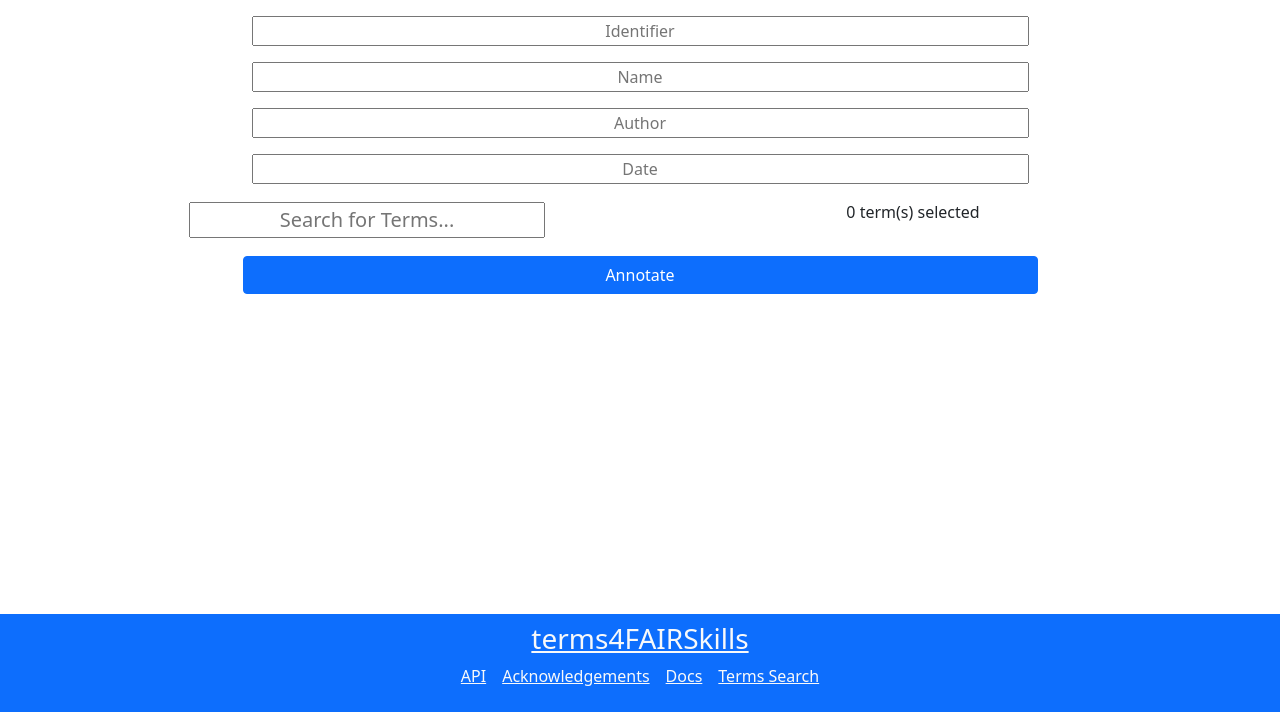
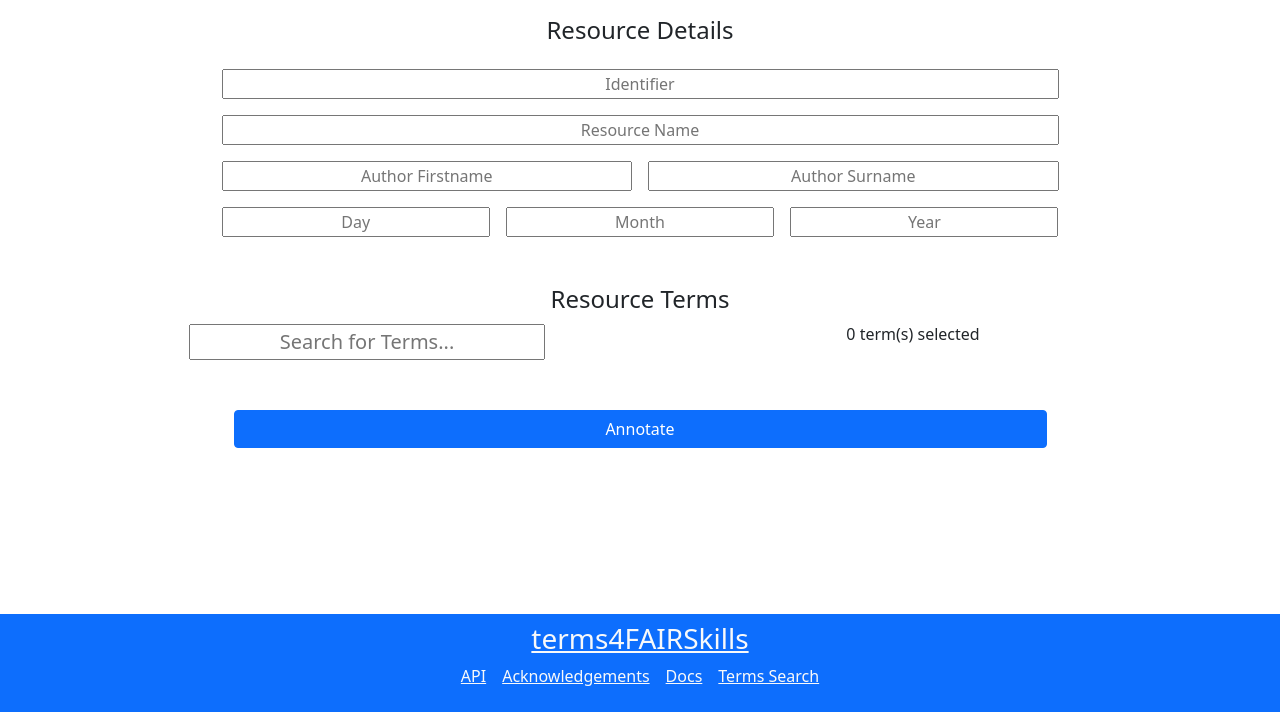
Before and after one commit to hughshanahan/terms4FAIRskillsAnnotator, a Symfony app: template templates/annotator/annotator.html.twig in a window 1280 px wide. Shown: the part 88-800 px from the top of the page. Run offline with Twig, Linux system fonts and the light colour scheme; the template is opened without the code that fills it, so the values that code supplies are empty; some libraries are stand-ins or nearby versions.

Commit message:
Updated the formatting of the resource details section of the annotator

```diff
--- a/templates/annotator/annotator.html.twig
+++ b/templates/annotator/annotator.html.twig
@@ -13,18 +13,30 @@
 {% block content %}
 
 
-    <div class="container d-flex flex-column justify-content-center gap-3">
+    <div class="container d-flex flex-column justify-content-start gap-5 p-0">
 
         <!-- Form container -->
         <form id="annotator-form">
-            <div class="container d-flex flex-column justify-content-center gap-3">
+            <div class="container d-flex flex-column justify-content-center gap-3 p-0">
 
-                <div class="container w-75 d-flex flex-column justify-content-center gap-3" id="inputs-container">
+                <h4 class="text-center">Resource Details</h4>
+
+                <div class="container w-75 d-flex flex-column justify-content-center gap-3 p-0" id="inputs-container">
 
                     <input type="text" class="text-center" id="identifier-input" name="identifier-input" placeholder="Identifier">
-                    <input type="text" class="text-center" id="name-input" name="name-input" placeholder="Name">
-                    <input type="text" class="text-center" id="author-input" name="author-input" placeholder="Author">
-                    <input type="text" class="text-center" id="date-input" name="date-input" placeholder="Date">
+
+                    <input type="text" class="text-center" id="name-input" name="name-input" placeholder="Resource Name">
+
+                    <div class="container d-flex flex-row justify-content-center gap-3 p-0" id="author-input-container">
+                        <input type="text" class="flex-grow-1 text-center" id="author-firstname-input" name="author-firstname-input" placeholder="Author Firstname">
+                        <input type="text" class="flex-grow-1 text-center" id="author-surname-input" name="author-surname-input" placeholder="Author Surname">
+                    </div>
+
+                    <div class="container d-flex flex-row justify-content-center gap-3 p-0" id="date-input-container">
+                        <input type="text" class="flex-grow-1 text-center" id="date-day-input" name="date-day-input" placeholder="Day">
+                        <input type="text" class="flex-grow-1 text-center" id="date-month-input" name="date-month-input" placeholder="Month">
+                        <input type="text" class="flex-grow-1 text-center" id="date-year-input" name="date-year-input" placeholder="Year">
+                    </div>
 
                 </div>
 
@@ -39,6 +51,11 @@
 
         <!-- Terms Search Container -->
         <div class="container" id="termssearch-container">
+
+            <h4 class="text-center">Resource Terms</h4>
+
+            <!-- Grid container -->
+            <div class="container">
                 <div class="row">
                     <!-- Search box -->
                     <div class="col d-flex flex-column justify-content-center gap-5" id="termssearch-container">
@@ -61,6 +78,7 @@
                     <div class="col d-flex flex-column justify-content-start gap-3" id="selected-terms-container"></div>
                 </div>
             </div>
+        </div>
 
 
         <!-- Submit Button Container -->
```
Lines whose indentation alone changed are shown as unchanged.
